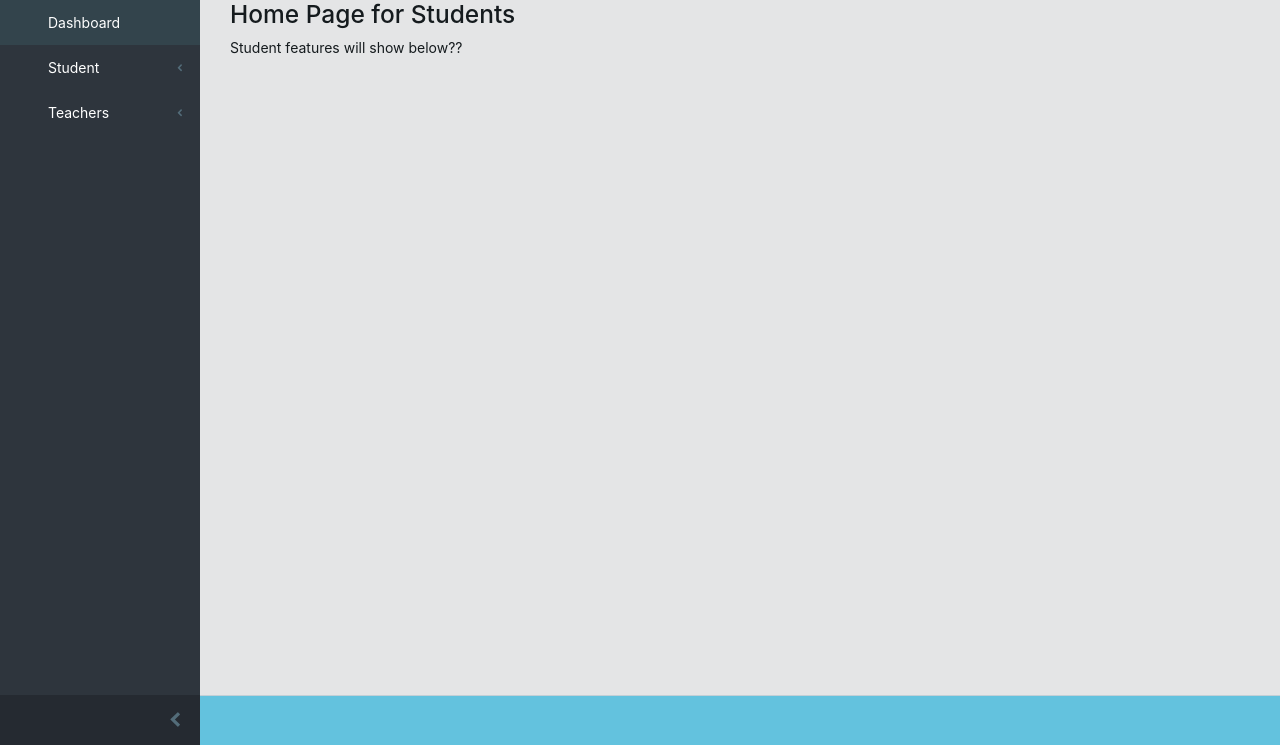
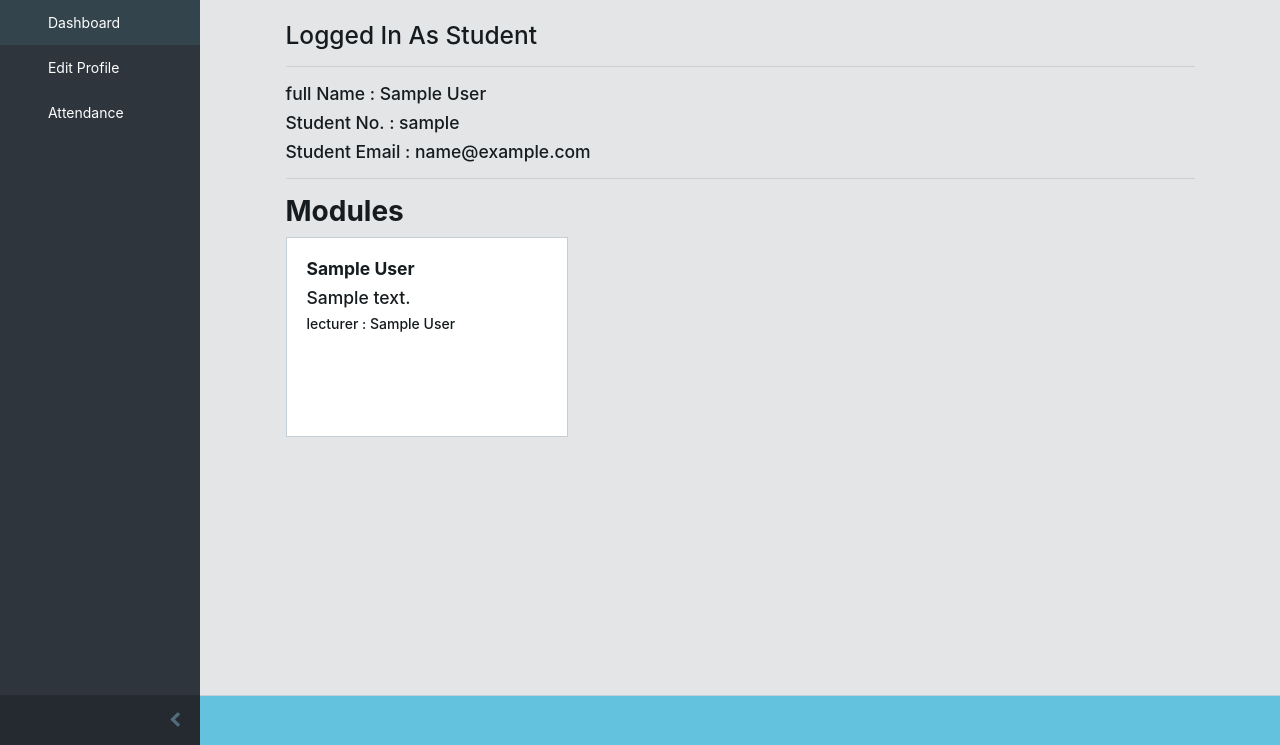
Before and after one commit to mokhelek/School-Management-System, a Django app: page / in a window 1280 px wide. Shown: the part 55-800 px from the top of the page. Run offline with Django 3.2, Linux system fonts and the light colour scheme; a user stored in the database is signed in; tables that the repository leaves empty hold one stand-in row (values such as "Sample post"); some libraries are stand-ins or nearby versions.

Commit message:
changes to models

```diff
--- a/students/models.py
+++ b/students/models.py
@@ -1,3 +1,4 @@
+from secrets import choice
 from django.db import models
 from django.contrib.auth.models import User
 from teachers.models import TeacherInfo
@@ -10,12 +11,10 @@ class StudentModules(models.Model):
     def __str__(self):
         return self.module_name
 
-
 class Venues(models.Model):
     venue_name = models.CharField(max_length=255)
     def __str__(self):
         return self.venue_name
-
 
 class StudentSession(models.Model):
     session_name = models.CharField(max_length=100)
@@ -26,23 +25,34 @@ class StudentSession(models.Model):
         return self.section_name
 
 
-
 class StudentInfo(models.Model):
     name = models.OneToOneField(User, on_delete=models.CASCADE ,default=1 )
     full_name = models.CharField(max_length=100 ,null=True,blank=True )
     student_number = models.CharField(max_length=50, unique=True,null=True,blank=True)
     student_email = models.EmailField(null=True,blank=True)
+    student_cellphone = models.CharField(max_length=100 ,null=True,blank=True )
+    faculty_choice = (
+        ("Education", "Education"),
+        ("Enginnering", "Enginnering"),
+         ("Law", "Law"),
+          ("Humanities", "Humanities"),
+           ("Arts", "Arts"),
+            ("Sciences", "Sciences"),
+            ("Health Science", "Health Sciences")
+    )
+    Faculty = models.CharField( choices=faculty_choice, max_length=100 ,null=True,blank=True )
 
     gender_choice = (
         ("male", "Male"),
         ("Female", "Female"),
     )
     gender = models.CharField(choices=gender_choice, max_length=10)
-    modules = models.ForeignKey(StudentModules, on_delete=models.CASCADE,null=True)
+
+    modules = models.ManyToManyField(StudentModules,related_name="modules", blank=True)
 
 
     def __str__(self):
-        return self.name
+        return str(self.full_name)
 
 
 class AttendanceManager(models.Manager):
--- a/teachers/models.py
+++ b/teachers/models.py
@@ -30,4 +30,4 @@ class TeacherInfo(models.Model):
     #salary = models.IntegerField()
 
     def __str__(self):
-        return self.name
+        return str(self.name)
--- a/templates/base/sidebar.html
+++ b/templates/base/sidebar.html
@@ -5,6 +5,23 @@
             <li class="nav-item">
                 <a class="nav-link" href="{% url 'home' %}"><i class="icon-speedometer"></i> Dashboard</a>
             </li>
+            {% if logged_in_as_student in students %}
+
+            <li class="nav-item nav-dropdown">
+
+                    <li class="nav-item">
+                        <a class="nav-link" href="#">
+                            <i class="nav-icon icon-puzzle"></i> Edit Profile</a>
+                    </li>
+                    <li class="nav-item">
+                        <a class="nav-link" href="{% url 'students:attendance_count' %}">
+                            <i class="nav-icon icon-puzzle"></i> Attendance</a>
+                    </li>
+
+
+            </li>
+            <div class=" d-none ">
+
             <li class="nav-item nav-dropdown">
                 <a class="nav-link nav-dropdown-toggle" href="#">
                     <i class="nav-icon icon-user"></i> Student</a>
@@ -37,6 +54,41 @@
                     </li>
                 </ul>
             </li>
+                </div>
+                {% else %}
+                <li class="nav-item nav-dropdown">
+                    <a class="nav-link nav-dropdown-toggle" href="#">
+                        <i class="nav-icon icon-user"></i> Student</a>
+                    <ul class="nav-dropdown-items">
+                        <li class="nav-item">
+                            <a class="nav-link" href="{% url 'students:student_list' %}">
+                                <i class="nav-icon icon-puzzle"></i> Student List</a>
+                        </li>
+                        <li class="nav-item">
+                            <a class="nav-link" href="{% url 'students:attendance_count' %}">
+                                <i class="nav-icon icon-puzzle"></i> Attendance</a>
+                        </li>
+                        <li class="nav-item">
+                            <a class="nav-link" href="{% url 'students:student_regi' %}">
+                                <i class="nav-icon icon-puzzle"></i> Registration</a>
+                        </li>
+                    </ul>
+                </li>
+                <li class="nav-item nav-dropdown">
+                    <a class="nav-link nav-dropdown-toggle" href="#">
+                        <i class="nav-icon icon-user"></i> Teachers</a>
+                    <ul class="nav-dropdown-items">
+                        <li class="nav-item">
+                            <a class="nav-link" href="{% url 'teachers:teacher_list' %}">
+                                <i class="nav-icon icon-puzzle"></i> Teacher List</a>
+                        </li>
+                        <li class="nav-item">
+                            <a class="nav-link" href="{% url 'teachers:create_teacher' %}">
+                                <i class="nav-icon icon-puzzle"></i> Create New Teacher</a>
+                        </li>
+                    </ul>
+                </li>
+            {% endif %}
         </ul>
     </nav>
     <button class="sidebar-minimizer brand-minimizer" type="button"></button>
--- a/templates/home.html
+++ b/templates/home.html
@@ -4,11 +4,66 @@
 
 
 {% block content %}
+ <div class="container-fluid" style="width:95%">
+     <br>
+     <!-- ################### Student Dashboard ####################################-->
+    {% if logged_in_as_student in students %}
 
-    {% if logged_in_as_student in students %}
-        <h3> Home Page for Students </h3>
-        <p> Student features will show below?? </p>
 
+        <h3> Logged In As Student</h3>
+        <hr>
+        <div >
+
+           <h5>full Name : {{logged_in_as_student}} </h5>
+           <h5> Student No. : {{logged_in_as_student.name}} </h5>
+           <h5> Student Email :  {{logged_in_as_student.student_email}}  </h5>
+        </div>
+        <hr>
+
+        <div class="student-modules">
+            <h2><strong>Modules</strong></h2>
+            <div class="row">
+                {% for i in logged_in_as_student.modules.all %}
+                <div class="col-4">
+                    <div class="card card-body" style="height: 200px;">
+                        <h5>  <strong> {{i}}</strong> </h5>
+                        <h5>{{i.module_description|truncatechars:60}} </h5>
+                        <div class="row">
+                            <br>
+                            <div class="col">
+                                <h6>lecturer : {{i.module_instructor.name.get_full_name}}</h6>
+                             </div>
+
+                        </div>
+
+                    </div>
+
+                </div>
+                {% endfor %}
+            </div>
+
+        </div>
+
+
+
+
+
+
+
+
+
+
+
+
+
+
+
+
+
+
+
+
+<!-- ################### End of Student Dashboard ####################################-->
     {% elif logged_in_as_teacher in teachers %}
         <h3>Home Page for Teachers</h3>
         <p> Teacher features will show below?? </p>
@@ -16,7 +71,7 @@
         <h3>Home Page for Admin</h3>
         <p> Admin features will show below?? </p>
     {% endif %}
-
+</div>
 
 
 
--- a/templates/students/student_list.html
+++ b/templates/students/student_list.html
@@ -15,10 +15,9 @@
                     <thead>
                         <tr>
                             <th>SL</th>
+                            <th>Fullname</th>
                             <th>Student No.</th>
                             <th>Email</th>
-                            <th>Fullname</th>
-
                             <th>Sex</th>
 
                             <th>Action</th>
@@ -28,9 +27,10 @@
                         {% for student in students %}
                             <tr>
                                 <td>{{ forloop.counter }}</td>
+                                <td>{{ student.full_name}}</td>
                                 <td>{{ student.name }}</td>
                                 <td>{{ student.student_email }}</td>
-                                <td>{{ student.full_name}}</td>
+
 
                                 <td>{{ student.gender}}</td>
                                 <td>
```
Also changed, not shown: students/views.py (+33 -2 lines), templates/students/edit_student.html (+12 -4 lines), students/migrations/0003_remove_studentinfo_modules_studentinfo_modules.py (added), students/migrations/0004_studentinfo_faculty_studentinfo_student_cellphone.py (added).
